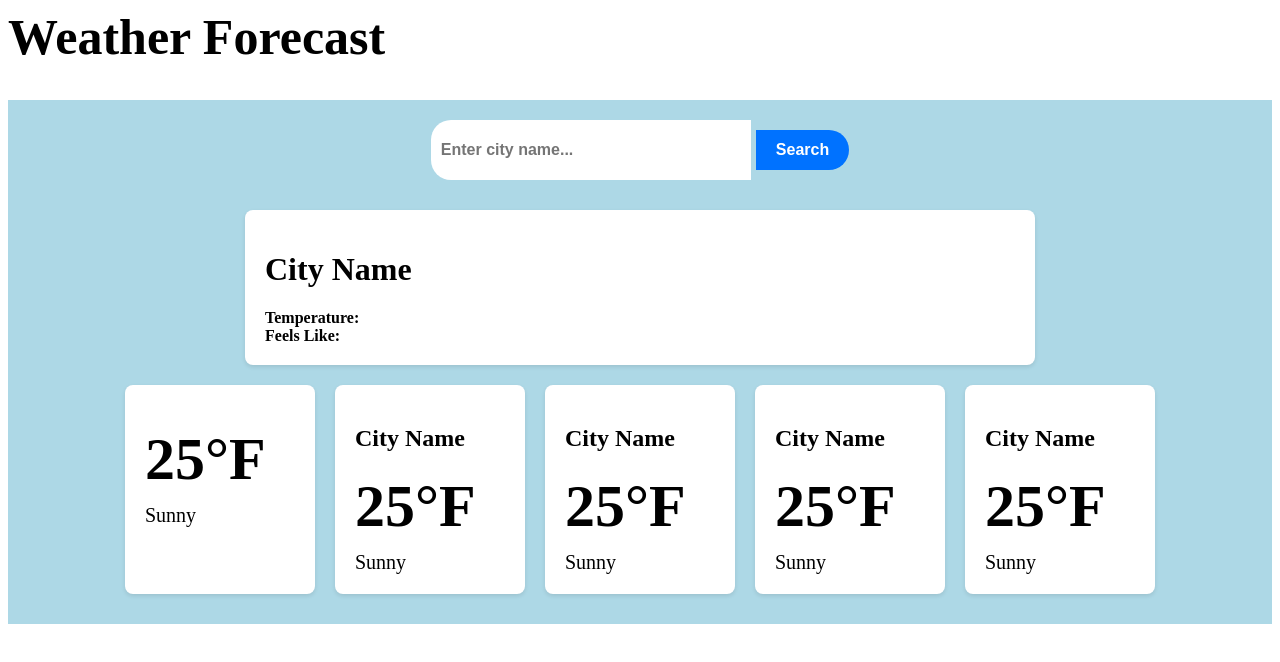
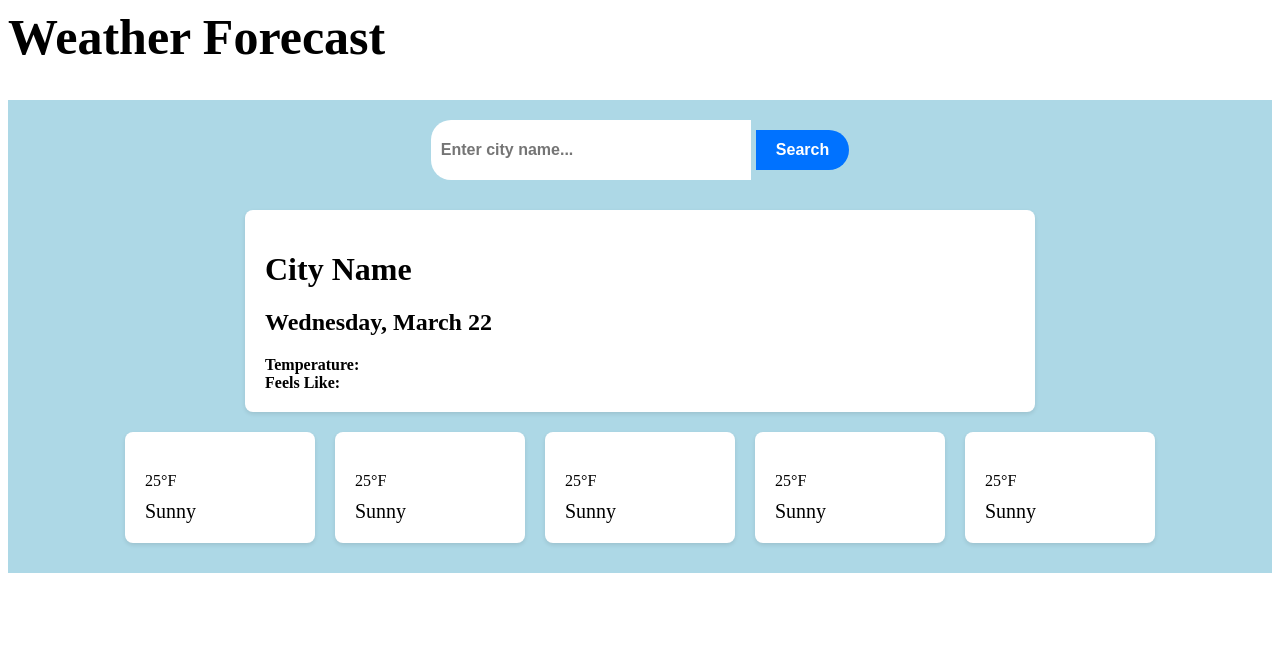
Before and after one commit to ParticularSpace/A6-Weather-Dashboard, a plain HTML site: page index.html in a window 1280 px wide. Drawn offline with nearby package versions, Linux system fonts and the light colour scheme.

Commit message:
created readme and starting to function dayjs

```diff
--- a/assets/js/script.js
+++ b/assets/js/script.js
@@ -1,4 +1,4 @@
-$(document).ready(function (event) {
+$(document).ready(function () {
 
     const $searchBtn = $('#search-button');
     const $weatherTemp = $('.weatherTemp');
@@ -10,17 +10,17 @@ $(document).ready(function (event) {
     const $dateFour = $('.locationDateFour');
     const $dateFive = $('.locationDateFive');
 
-    const $date = $('.date');
+    const $dateCard = $('.date');
+    const $todayDate = dayjs();
+    //set todays date on the element with class date using dayjs
+    $dateCard.html(dayjs().format('dddd, MMMM D'));
 
-    //set todays date on the element with class date using dayjs
-    $date.html(dayjs().format('dddd, MMMM D'));
 
-    const today = $date; // get the current date and time
-    const tomorrow = today.add(1, 'day' ); // add one day to get tomorrow's date
-    const dayThree = today.add(2, 'day');
-    const dayFour = today.add(3, 'day');
-    const dayFive = today.add(4, 'day');
-    const daySix = today.add(5, 'day');
+    const tomorrow = $todayDate.add(1, 'day' ); // add one day to get tomorrow's date
+    const dayThree = $todayDate.add(2, 'day');
+    const dayFour = $todayDate.add(3, 'day');
+    const dayFive = $todayDate.add(4, 'day');
+    const daySix = $todayDate.add(5, 'day');
 
 
     // apply today, tomorrow, and the next 3 days to the forecast dates with class locationFore
@@ -41,14 +41,6 @@ $(document).ready(function (event) {
     //     console.log(date.format('YYYY-MM-DD'));
     //     $dateForecast.html(date);
     // }
-
-
-
-
-
-
-
-
 
     $searchBtn.on('click', function (event) {
         let $city = $('#city').val();
--- a/index.html
+++ b/index.html
@@ -32,35 +32,35 @@
 				<h2 class="locationDateOne">City Name</h2>
 				<div class="mapLocation">
 				</div>
-				<div class="temperature">25&deg;F</div>
+				<div class="temperature1">25&deg;F</div>
 				<div class="description">Sunny</div>
 			</div>
 			<div class="weather-card">
 				<h2 class="locationDateTwo">City Name</h2>
 				<div class="mapLocation">
 				</div>
-				<div class="temperature">25&deg;F</div>
+				<div class="temperature2">25&deg;F</div>
 				<div class="description">Sunny</div>
 			</div>
 			<div class="weather-card">
 				<h2 class="locationDateThree">City Name</h2>
 				<div class="mapLocation">
 				</div>
-				<div class="temperature">25&deg;F</div>
+				<div class="temperature3">25&deg;F</div>
 				<div class="description">Sunny</div>
 			</div>
 			<div class="weather-card">
 				<h2 class="locationDateFour">City Name</h2>
 				<div class="mapLocation">
 				</div>
-				<div class="temperature">25&deg;F</div>
+				<div class="temperature4">25&deg;F</div>
 				<div class="description">Sunny</div>
 			</div>
       <div class="weather-card">
 				<h2 class="locationDateFive">City Name</h2>
 				<div class="mapLocation">
 				</div>
-				<div class="temperature">25&deg;F</div>
+				<div class="temperature5">25&deg;F</div>
 				<div class="description">Sunny</div>
 			</div>
 		</div>
```
Also changed, not shown: README.md, assets/images/particularspace.github.io_A6-Weather-Dashboard_.png (added).
